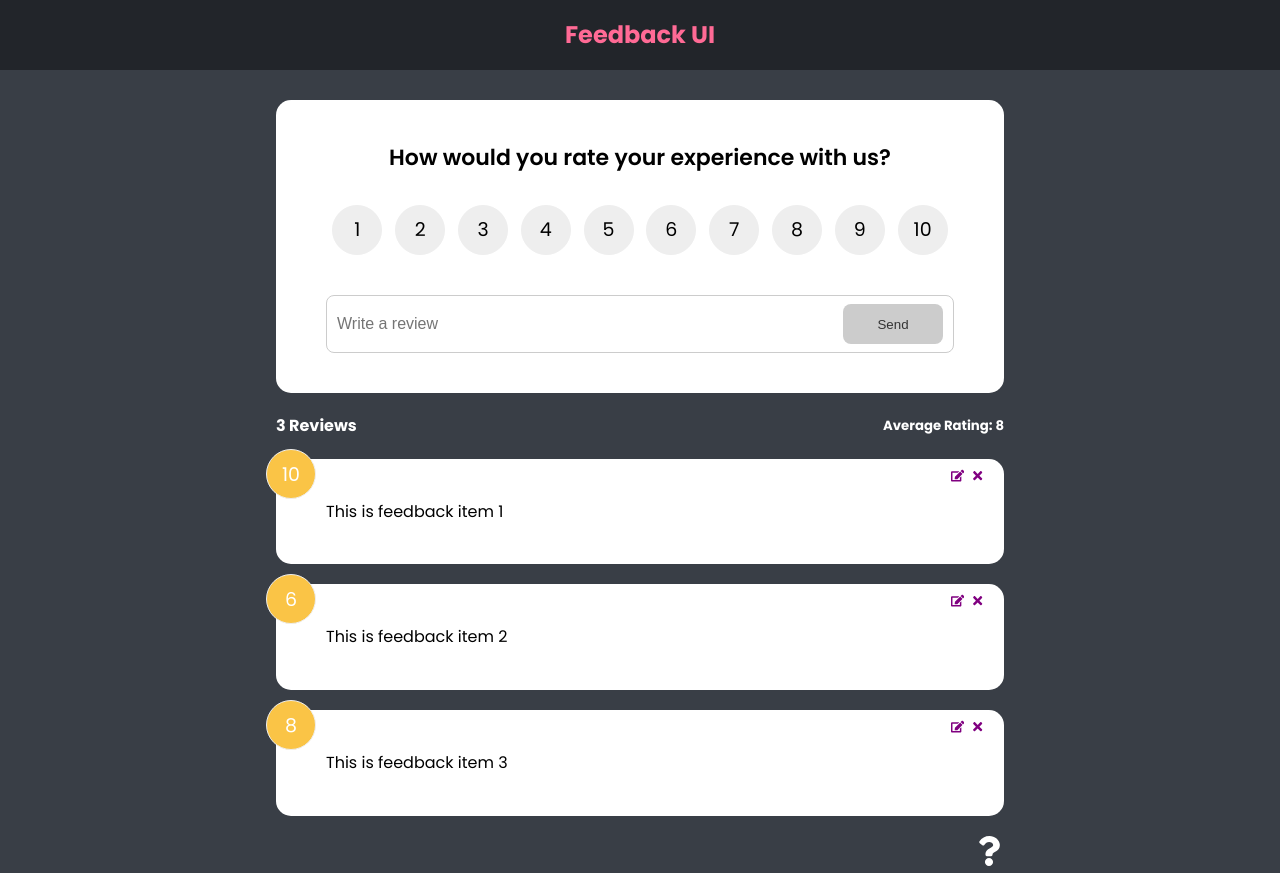
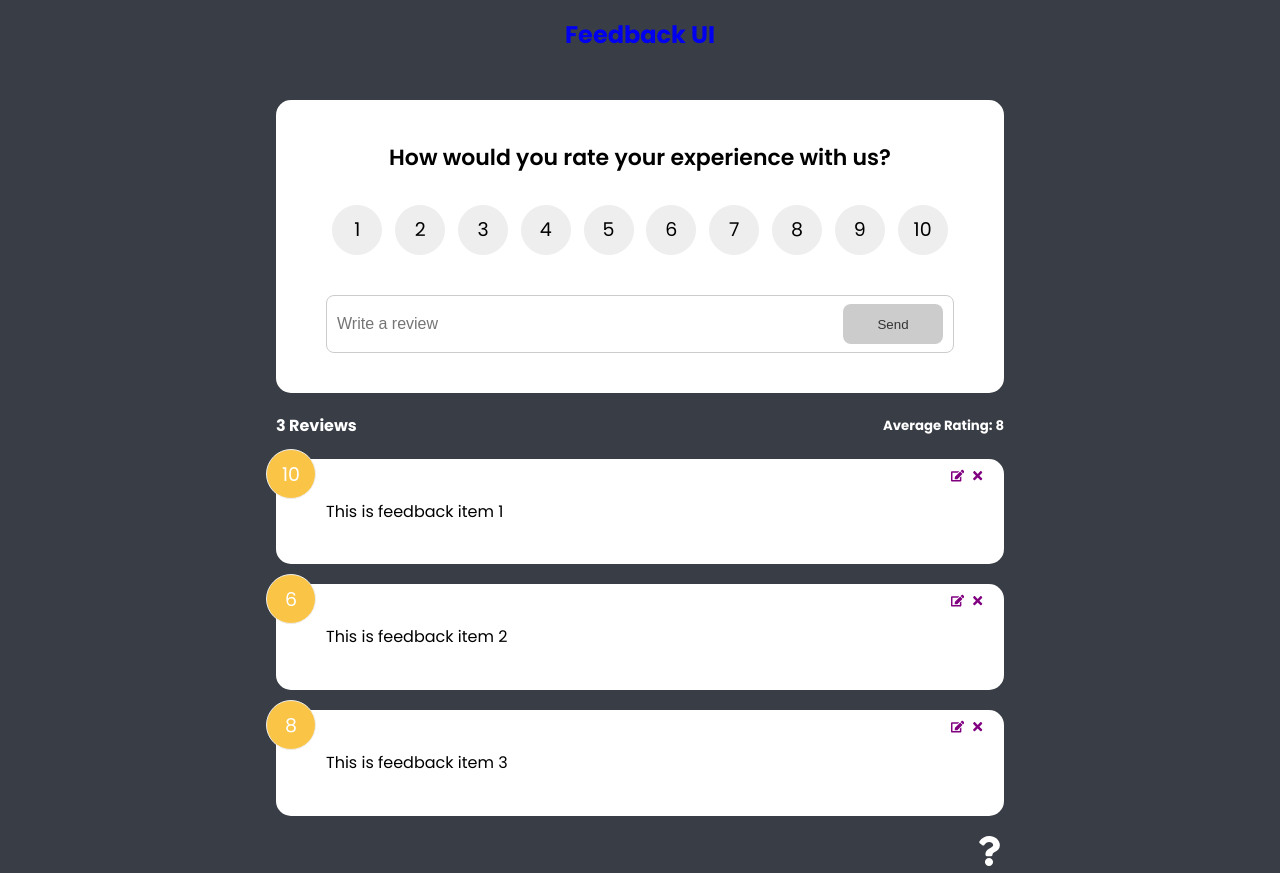
Before and after one commit to bruhu/feedback-app, a React (Create React App) app: page / in a window 1280 px wide. Built offline with nearby package versions, Linux system fonts and the light colour scheme.

Commit message:
removed jsx styles from header component

```diff
--- a/src/components/Header.jsx
+++ b/src/components/Header.jsx
@@ -1,15 +1,11 @@
 import PropTypes from 'prop-types'
 import { Link } from 'react-router-dom'
 
-function Header({text, bgColor, textColor}) {
-  const headerStyles = {
-    backgroundColor: bgColor, color: textColor
-  }
-
-  return (
-    <header style={headerStyles}>
+function Header({text}) {
+    return (
+    <header>
       <div className='container'>
-        <Link to='/' style={{ textDecoration: 'none', color: textColor }}>
+        <Link to='/' style={{ textDecoration: 'none' }}>
           <h2 >{text}</h2>
         </Link>
       </div>
@@ -19,15 +15,10 @@ function Header({text, bgColor, textColor}) {
 
 Header.defaultProps = {
   text: 'Feedback UI',
-  bgColor: 'rgba(0, 0, 0, 0.4)',
-  textColor: '#ff6a95'
-
 }
 
 Header.propTypes = {
   text: PropTypes.string,
-  bgColor: PropTypes.string,
-  textColor: PropTypes.string
 }
 
 export default Header
```
